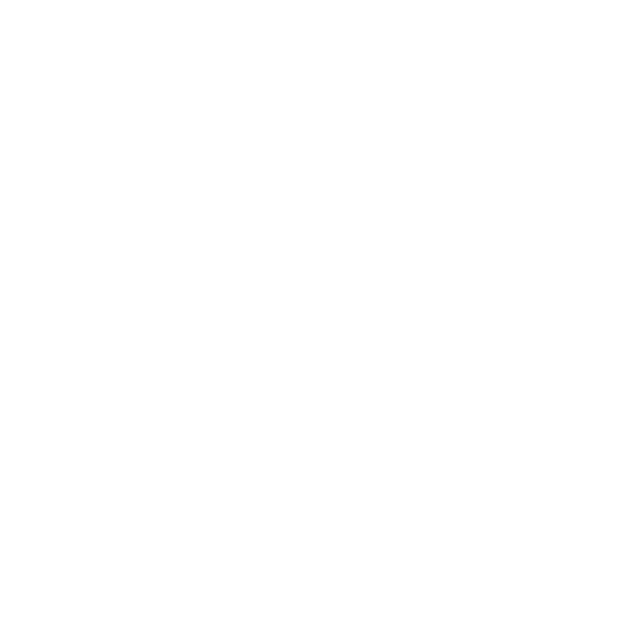
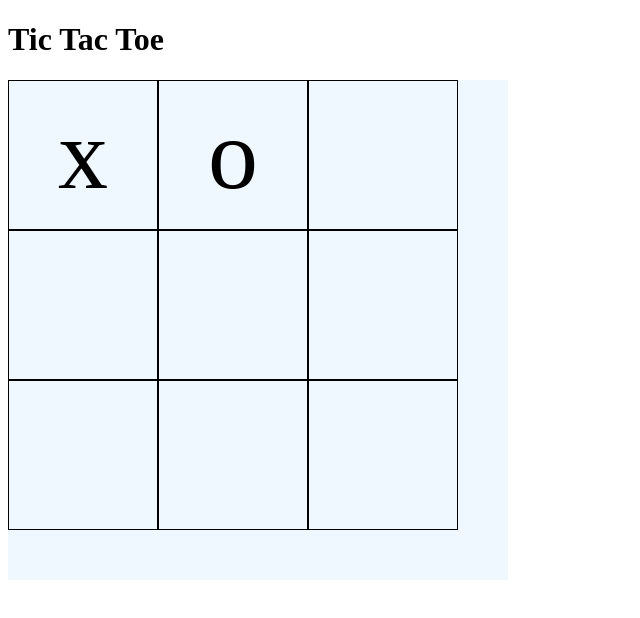
Before and after one commit to BigR0b/tic-tac-toe, a plain HTML site: page index.html in a window 1280 px wide. Shown: the whole page, without its empty margins (0-640 px from the left). Drawn offline with Linux system fonts and the light colour scheme.

Commit message:
Add HTML board

```diff
--- a/index.html
+++ b/index.html
@@ -8,6 +8,18 @@
     <title>Tic Tac Toe</title>
   </head>
   <body>
+    <h1>Tic Tac Toe</h1>
+    <div class="container">
+      <div class="cell">x</div>
+      <div class="cell">o</div>
+      <div class="cell"></div>
+      <div class="cell"></div>
+      <div class="cell"></div>
+      <div class="cell"></div>
+      <div class="cell"></div>
+      <div class="cell"></div>
+      <div class="cell"></div>
+    </div>
     <script src="script.js"></script>
   </body>
 </html>
--- a/script.js
+++ b/script.js
@@ -0,0 +1,13 @@
+'use strict';
+
+const gameBoard = (function () {
+  const _game = [];
+})();
+
+const Player = (name) => {
+  const playerName = name;
+  return { playerName };
+};
+
+const player1 = Player('Player 1');
+const player2 = Player('Player 2');
--- a/style.css
+++ b/style.css
@@ -0,0 +1,16 @@
+.container {
+  display: grid;
+  width: 500px;
+  height: 500px;
+  background-color: aliceblue;
+  grid-template-columns: repeat(3, 150px);
+  grid-template-rows: repeat(3, 150px);
+}
+
+.cell {
+  display: flex;
+  justify-content: center;
+  align-items: center;
+  border: 1px solid black;
+  font-size: 100px;
+}
```
